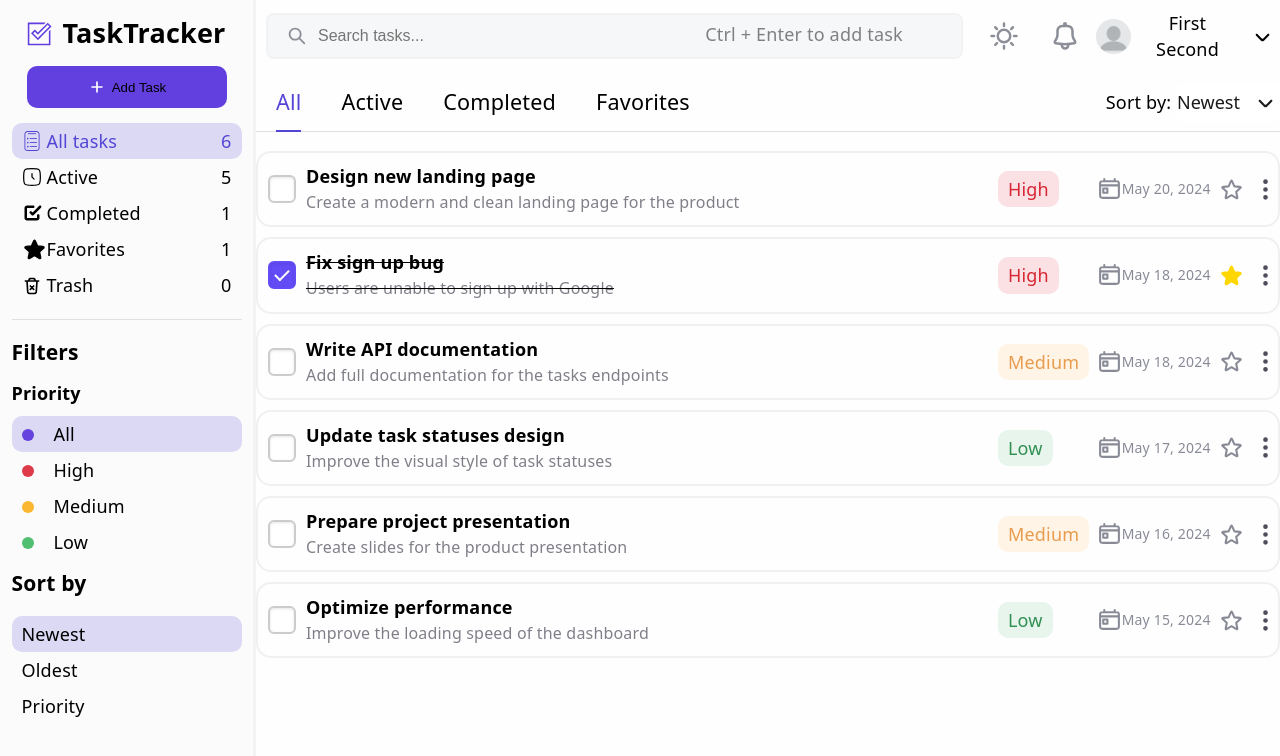
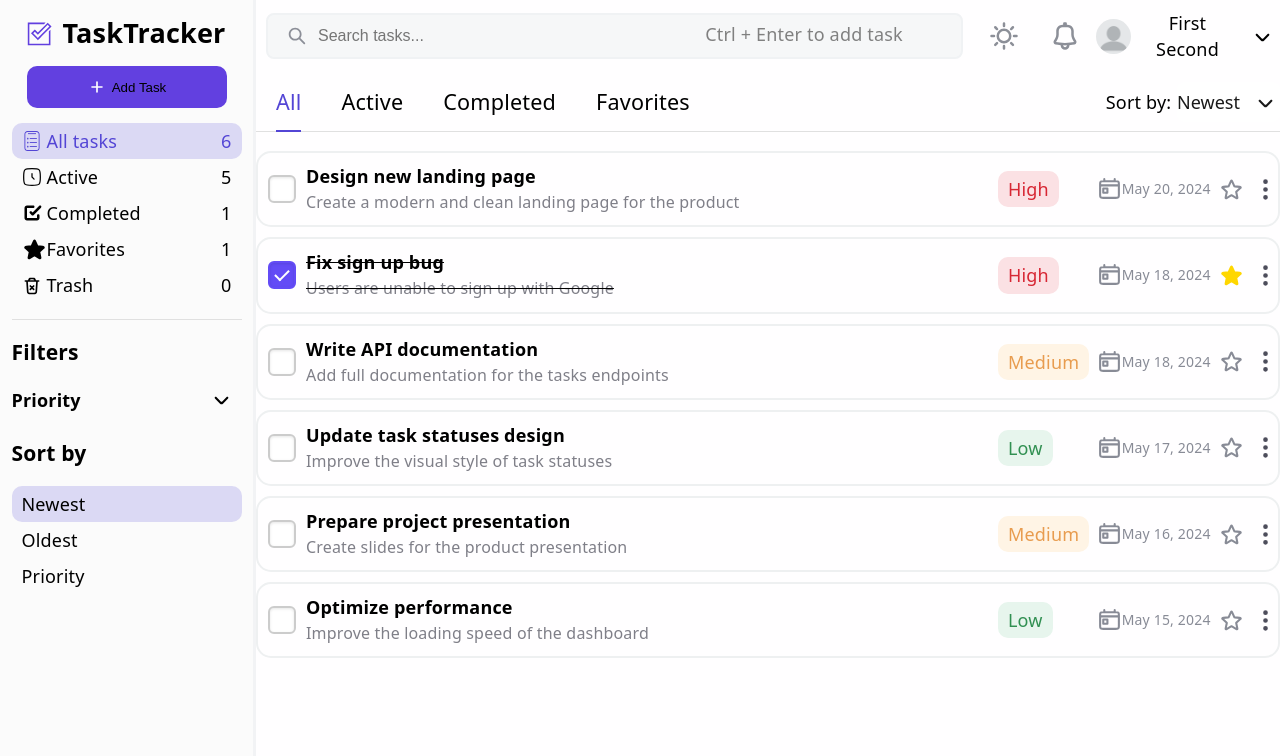
Before and after one commit to OleksiiDonchenko/Task_Tracker, a React (Vite) app: page / in a window 1280 px wide. Shown: the top 756 px of the page. Built offline with nearby package versions, Linux system fonts and the light colour scheme.

Commit message:
Feat: add the ability to show and hide the list of priorities

```diff
--- a/src/components/Sidebar/PriorityOfTasks/PriorityOfTasks.module.css
+++ b/src/components/Sidebar/PriorityOfTasks/PriorityOfTasks.module.css
@@ -9,12 +9,30 @@
   margin-bottom: 15px;
 }
 
+.priorityContainer {
+  width: 100%;
+  display: flex;
+  justify-content: space-between;
+  align-items: center;
+}
+
 .priorities {
+  max-height: 0;
+  opacity: 0;
+  visibility: hidden;
+
   width: 100%;
   max-width: 230px;
   margin-top: 10px;
   display: flex;
   flex-direction: column;
+  transition: max-height 0.8s ease-in-out, opacity 0.8s ease-in-out, visibility 0.8s ease-in-out;
+}
+
+.priorities[data-arrow='open'] {
+  max-height: 150px;
+  opacity: 1;
+  visibility: visible;
 }
 
 .all,
--- a/src/components/Sidebar/PriorityOfTasks/PriorityOfTasks.tsx
+++ b/src/components/Sidebar/PriorityOfTasks/PriorityOfTasks.tsx
@@ -1,15 +1,19 @@
 import { } from 'react';
 import styles from './PriorityOfTasks.module.css';
 import { useTaskTrackerContext } from '../../../context/TaskTrackerContext';
+import Arrow from '../../Arrow/Arrow';
 
 const PriorityOfTasks = () => {
-  const { getLiClassOfPriority, handlePriorityChange } = useTaskTrackerContext();
+  const { getLiClassOfPriority, handlePriorityChange, filterPriorityArrowStatus, toggleFilterPriorityArrow } = useTaskTrackerContext();
 
   return (
     <div className={styles.container}>
       <h3 className={styles.filters}>Filters</h3>
-      <h4 className={styles.priority}>Priority</h4>
-      <ul className={styles.priorities}>
+      <div className={styles.priorityContainer}>
+        <h4 className={styles.priority}>Priority</h4>
+        <Arrow status={filterPriorityArrowStatus} toggleArrow={toggleFilterPriorityArrow} />
+      </div>
+      <ul className={styles.priorities} data-arrow={filterPriorityArrowStatus}>
         <li className={getLiClassOfPriority(styles.all, styles, 'all')} onClick={() => handlePriorityChange('all')}>All</li>
         <li className={getLiClassOfPriority(styles.high, styles, 'high')} onClick={() => handlePriorityChange('high')}>High</li>
         <li className={getLiClassOfPriority(styles.medium, styles, 'medium')} onClick={() => handlePriorityChange('medium')}>Medium</li>
--- a/src/context/TaskTrackerContext.tsx
+++ b/src/context/TaskTrackerContext.tsx
@@ -25,6 +25,13 @@ export const TaskTrackerProvider = ({ children }: { children: React.ReactNode })
 
   const togglePriorityArrow = () => {
     setPriorityArrowStatus(prev => prev === 'closed' ? 'open' : 'closed');
+  }
+
+  // Filter priority arrow status
+  const [filterPriorityArrowStatus, setFilterPriorityArrowStatus] = useState<ArrowStatus>('closed');
+
+  const toggleFilterPriorityArrow = () => {
+    setFilterPriorityArrowStatus(prev => prev === 'closed' ? 'open' : 'closed');
   }
 
   // Theme color
@@ -99,7 +106,7 @@ export const TaskTrackerProvider = ({ children }: { children: React.ReactNode })
 
   return (
     <TaskTrackerContext.Provider value={{
-      theme, toggleTheme, activeTab, setActiveTab, getLiClass, handleTabChange, activeTabOfPriority, setActiveTabOfPriority, getLiClassOfPriority, handlePriorityChange, activeTabOfSort, setActiveTabOfSort, getLiClassOfSort, handleSortChange, sortArrowStatus, setSortArrowStatus, toggleSortArrow, priorityArrowStatus, setPriorityArrowStatus, togglePriorityArrow, editTask, setEditTask, handleAddNewTask, handleEditTask, handleCloseCreateOrEditTask, allTasksCount, setAllTasksCount, activeTasksCount, setActiveTasksCount, completedTasksCount, setCompletedTasksCount, favoritesTasksCount, setFavoritesTasksCount, trashTasksCount, setTrashTasksCount,
+      theme, toggleTheme, activeTab, setActiveTab, getLiClass, handleTabChange, activeTabOfPriority, setActiveTabOfPriority, getLiClassOfPriority, handlePriorityChange, activeTabOfSort, setActiveTabOfSort, getLiClassOfSort, handleSortChange, sortArrowStatus, setSortArrowStatus, toggleSortArrow, priorityArrowStatus, setPriorityArrowStatus, togglePriorityArrow, filterPriorityArrowStatus, toggleFilterPriorityArrow, editTask, setEditTask, handleAddNewTask, handleEditTask, handleCloseCreateOrEditTask, allTasksCount, setAllTasksCount, activeTasksCount, setActiveTasksCount, completedTasksCount, setCompletedTasksCount, favoritesTasksCount, setFavoritesTasksCount, trashTasksCount, setTrashTasksCount,
     }}>
       {children}
     </ TaskTrackerContext.Provider>
--- a/src/context/types.ts
+++ b/src/context/types.ts
@@ -19,6 +19,8 @@ export interface TaskTrackerContextType {
   priorityArrowStatus: ArrowStatus;
   setPriorityArrowStatus: React.Dispatch<React.SetStateAction<ArrowStatus>>;
   togglePriorityArrow: () => void;
+  filterPriorityArrowStatus: ArrowStatus;
+  toggleFilterPriorityArrow: () => void;
   editTask: EditTask;
   setEditTask: React.Dispatch<React.SetStateAction<EditTask>>;
   handleAddNewTask: () => void;
```
